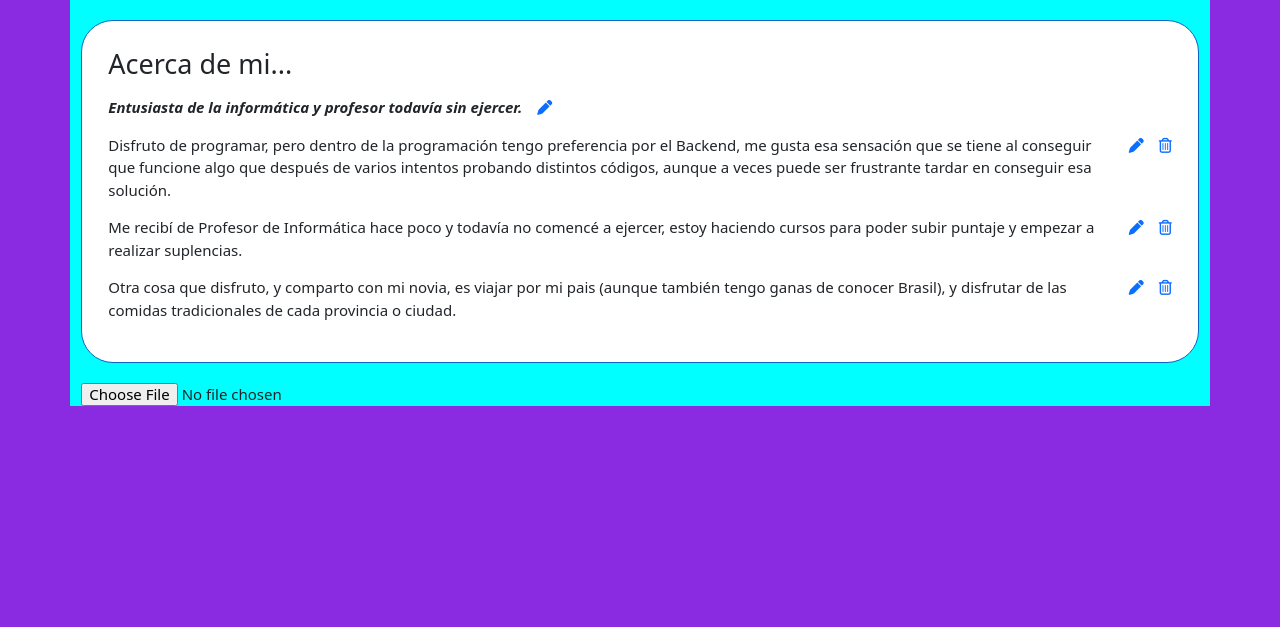
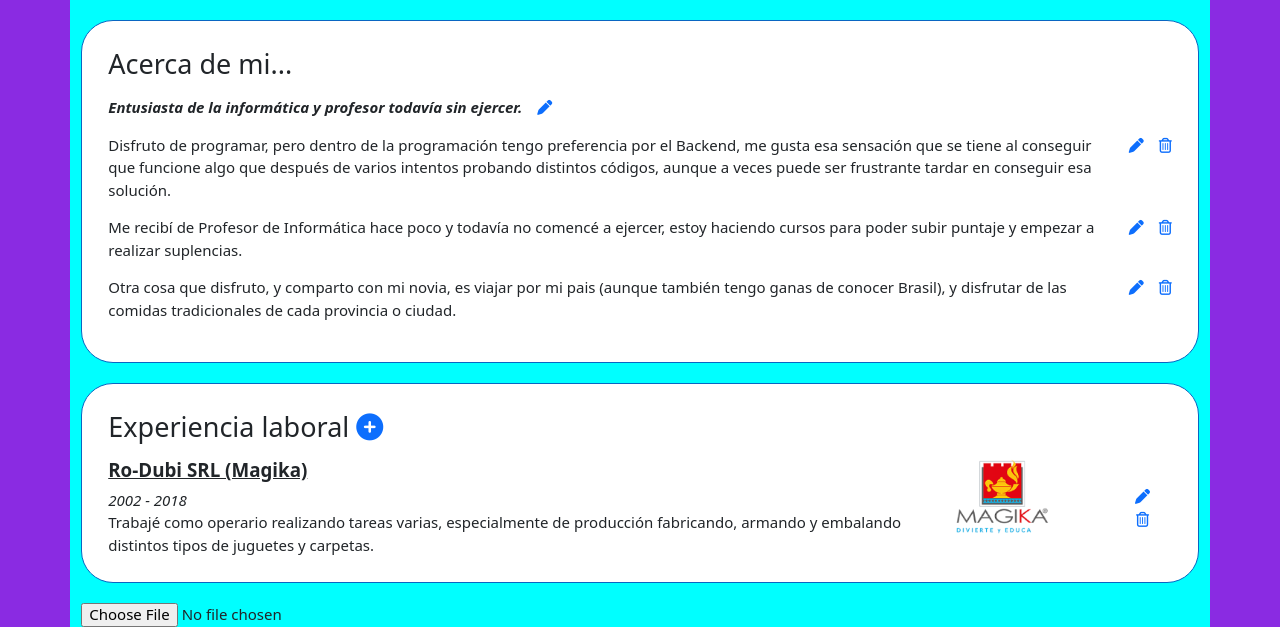
Before and after one commit to kipildor/Portfolio_ArgentinaPrograma, a plain HTML site: page modulo2.html in a window 1280 px wide. Shown: the part 552-1179 px from the top of the page. Before the commit the page ends 958 px from the top, so only its background shows below. Drawn offline with nearby package versions, Linux system fonts and the light colour scheme; a script that the page names is missing.

Commit message:
Modificando Experiencia Laboral acomodar columnas - V1

```diff
--- a/css/estilosExpLaboral.css
+++ b/css/estilosExpLaboral.css
@@ -0,0 +1,64 @@
+/* Título de la sección "Experiencia Laboral"  */
+.tituloExpLab {
+}
+
+/* Resumen de la sección "Experiencia Laboral"
+#contResumenAcercaDeMi {
+    margin-top: 1rem;
+    display: flex;
+    flex-wrap: nowrap;
+}
+*/
+.text-expLab {
+/*    padding-top: 1rem;*/
+    padding-bottom: 0;
+    margin-bottom: 0;
+    display: inline;
+    float: left;
+}
+#text-expLab-1 {
+    font-style: italic;
+    font-weight:bold;
+    display: inline;
+}
+.contBloquesExpLab {
+    margin-top: 1rem;
+}
+.contIndividual-expLab {
+    /*margin-top: 1rem;*/
+    display: flex;
+    flex-wrap: nowrap;
+}
+.contInfo-expLab {
+
+}
+.nombreEmpresa-expLab {
+    font-weight: bold;
+    text-decoration: underline;
+}
+.fechas-expLab {
+    font-style: italic;
+}
+.descripcion-expLab {
+
+}
+.contImg-expLab {
+    padding-left: 1rem;
+    /*
+    display: flex;
+    flex-direction: column;
+    justify-content: center;
+    */
+    text-align: center;
+}
+.logoExpLab {
+    max-height: 5rem;
+    vertical-align: center;
+}
+.contBtn-expLab {
+    padding-left: 1rem;
+    display: flex;
+    flex-direction: column;
+    justify-content: center;
+    text-align: center;
+}
--- a/css/misEstilos_01.css
+++ b/css/misEstilos_01.css
@@ -69,6 +69,8 @@ ul.items-list li div.data-container a {
     /*float: left;*/
     /*padding-top: 1rem;*/
     padding-left: 1rem;
+    display: block;
+
 }
 
 .limpiarFloat {
@@ -76,47 +78,7 @@ ul.items-list li div.data-container a {
 }
 
 
-
-
-
-
-
-
-/*
-.acerca{
-    background-color: grey;
-}
-.contMiFoto{
+.centrar-h_ {
+    /*padding-left: 5rem;*/
     text-align: center;
 }
-.miFoto{
-    max-width: 200px;
-    max-height: 200px;
-    padding: 1rem;
-
-}
-.contMiTexto{
-    padding: 1rem;
-}
-.lista-sin-punto{
-    list-style-type: none;
-    margin-bottom: 1.5rem;
-}
-.cont-img-experiencia, .cont-img-educacion{
-    text-align: center;
-}
-.logo1{
-    max-height: 5rem;
-}
-.logo2{
-    max-height: 5rem;
-}
-*/
-
-
-
-
-
-.centrar-h{
-    padding-left: 5rem;
-}
--- a/modulo2.html
+++ b/modulo2.html
@@ -150,7 +150,7 @@
         </div>
       </div>
     </div>
-
+<!-- Ficha Acerca de mi... -->
     <div class="card mat-card" id="second-card">
       <div id="fichaAcercaDeMi" class="ficha">
         <h1 class="tituloFicha tituloAcercaDM">Acerca de mi...  </h1>
@@ -242,6 +242,93 @@
       </div>
 -->
     </div>
+<!-- Ficha Experiencia Laboral -->
+    <div class="card mat-card" id="third-card">
+      <div id="fichaExpLaboral" class="ficha">
+        <h1 class="tituloFicha tituloExpLaboral">Experiencia laboral  <a href="#" class="btn-plus" title="Agregar Lugar de Trabajo" ><i class="fas fa-plus-circle"></i></a> </h1>
+<!--
+        <div id="contResumenExpLab">
+          <p id="text-acercaDeMi-1" class="text-acercaDeMi">
+            Entusiasta de la informática y profesor todavía sin ejercer.
+          </p>
+          <div class="btn-edit lapizAlLado" onclick="cambiar_parrafo()">
+            <a href="#" class="btn-right" title="Modificar Resumen Sobre Mi...">
+              <i class="fa fa-pen"></i>
+            </a>
+          </div>
+        </div>
+-->
+
+        <div id="contBloquesExpLab" class="contBloquesExpLab" >
+          <div id="text-expLab-2" class="contIndividual-expLab">
+            <div class="contInfo-expLab grow1_ col-sm-9">
+              <h5 id="" class="nombreEmpresa-expLab">Ro-Dubi SRL (Magika)</h5>
+              <div class="fechas-expLab">2002 - 2018</div>
+              <div class="descripcion-expLab">
+                Trabajé como operario realizando tareas varias, especialmente de producción fabricando, armando
+                y embalando distintos tipos de juguetes y carpetas.
+              </div>
+            </div>
+            <div class="contImg-expLab col-sm-2 centrar-h">
+              <img src="images/logo-magika-2.png" alt="Logo Magika" class="logoExpLab">
+            </div>
+            <div class="contBtn-expLab col-sm-1 centrar-h">
+              <div class="btn-edit lapizAlLado" onclick="cambiar_parrafo()">
+                <a href="#" class="btn-right" title="Modificar Datos de Trabajo...">
+                  <i class="fa fa-pen"></i>
+                </a>
+              </div>
+              <div class="btn-delete lapizAlLado" onclick="cambiar_parrafo()">
+                <a href="#" class="btn-right" title="Eliminar Datos de Trabajo...">
+                  <i class="far fa-trash-alt"></i>
+                </a>
+              </div>
+            </div>
+<!--
+            <div class="contDer-expLab">
+
+            </div>
+          -->
+          </div>
+<!--
+          <div id="" class="contIndividual-P">
+            <p id="" class="text-P-acercaDeMi">
+              Me recibí de Profesor de Informática hace poco y todavía no comencé a ejercer, estoy haciendo cursos
+              para poder subir puntaje y empezar a realizar suplencias.
+            </p>
+            <div class="btn-edit lapizAlLado" onclick="cambiar_parrafo()">
+              <a href="#" class="btn-right" title="Modificar Párrafo Sobre Mi...">
+                <i class="fa fa-pen"></i>
+              </a>
+            </div>
+            <div class="btn-delete lapizAlLado" onclick="cambiar_parrafo()">
+              <a href="#" class="btn-right" title="Eliminar Párrafo...">
+                <i class="far fa-trash-alt"></i>
+              </a>
+            </div>
+          </div>
+          <div id="" class="contIndividual-P">
+            <p id="" class="text-P-acercaDeMi">
+              Otra cosa que disfruto, y comparto con mi novia, es viajar por mi pais (aunque también tengo ganas de conocer
+              Brasil), y disfrutar de las comidas tradicionales de cada provincia o ciudad.
+            </p>
+            <div class="btn-edit lapizAlLado" onclick="cambiar_parrafo()">
+              <a href="#" class="btn-right" title="Modificar Párrafo Sobre Mi...">
+                <i class="fa fa-pen"></i>
+              </a>
+            </div>
+            <div class="btn-delete lapizAlLado" onclick="cambiar_parrafo()">
+              <a href="#" class="btn-right" title="Eliminar Párrafo...">
+                <i class="far fa-trash-alt"></i>
+              </a>
+            </div>
+          </div>
+-->
+        </div>
+
+      </div>
+
+    </div>
 
     <input type="file" id="file1" onChange="showFile(this)" />
 
```
